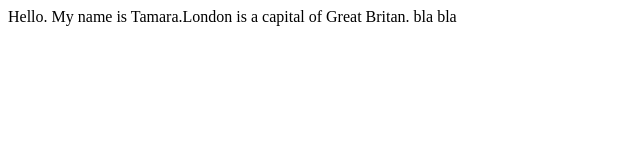
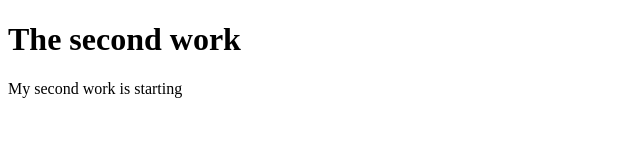
Before and after one commit to SvetlanaLitvinenko0494/first-task-1, a plain HTML site: page index.html in a window 1280 px wide. Shown: the whole page, without its empty margins (0-640 px from the left). Drawn offline with Linux system fonts and the light colour scheme.

Commit message:
my second work

```diff
--- a/index.html
+++ b/index.html
@@ -7,7 +7,7 @@
     <title>Document</title>
 </head>
 <body>
-Hello. My name is Tamara.London is a capital of Great Britan.
-bla bla
+<h1>The second work</h1>
+<p>My second work is starting</p>
 </body>
 </html>
```
